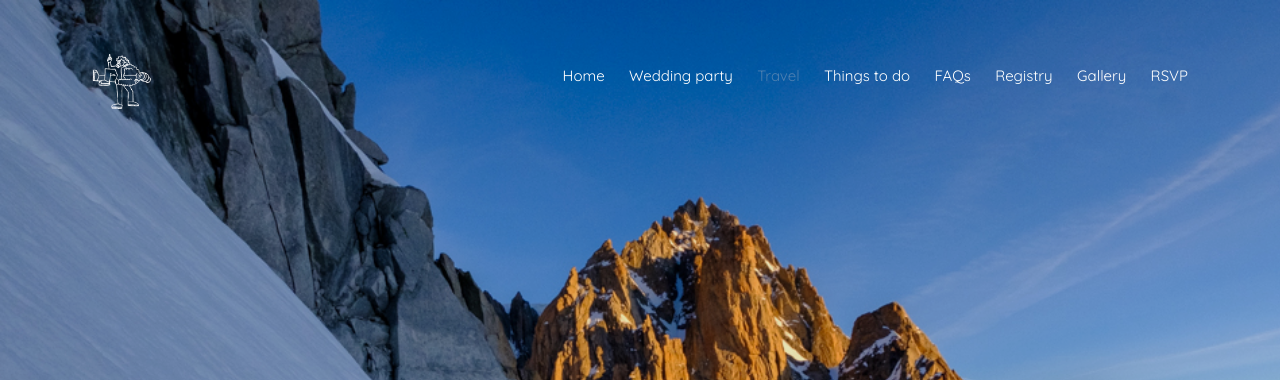
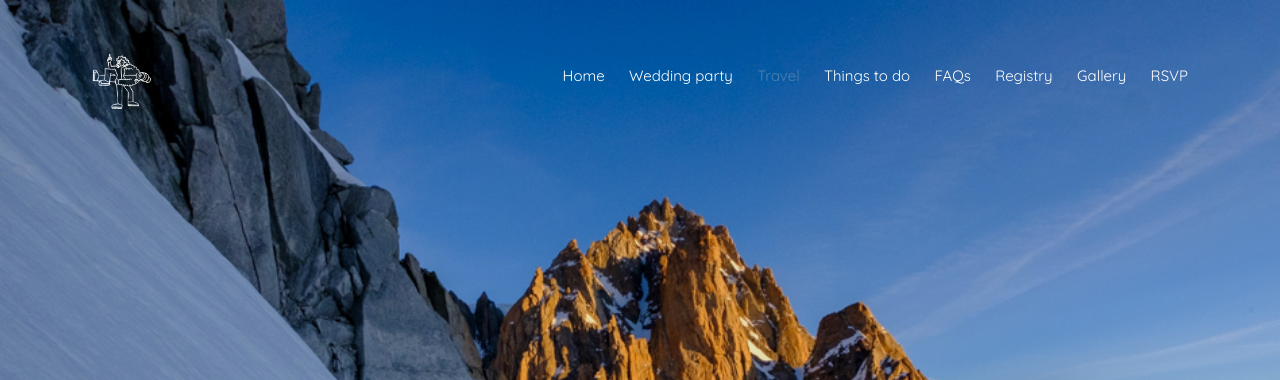
Before and after one commit to caltadaniel/caltadaniel.github.io, a website: page travel.html in a window 1280 px wide. Shown: the top 380 px of the page. Drawn offline with Linux system fonts and the light colour scheme.

Commit message:
fixed issue with the background centered

```diff
--- a/sass/style.scss
+++ b/sass/style.scss
@@ -461,8 +461,8 @@ h1, h2, h3, h4, h5, h6, figure {
 }
 .fh5co-cover {
 	height: 900px;
-	background-size: cover;
-	// background-position: center center;
+	background-size: cover!important;
+	background-position: center center!important;
 	background-repeat: no-repeat;
 	position: relative;
 	width: 100%;
@@ -489,6 +489,7 @@ h1, h2, h3, h4, h5, h6, figure {
 		width: 100%;
 		@media screen and (max-width: $screen-sm) {
 			height: 600px;
+
 		}
 	}
 
```
Also changed, not shown: index.html (+1 -1 lines), css/style.css.
